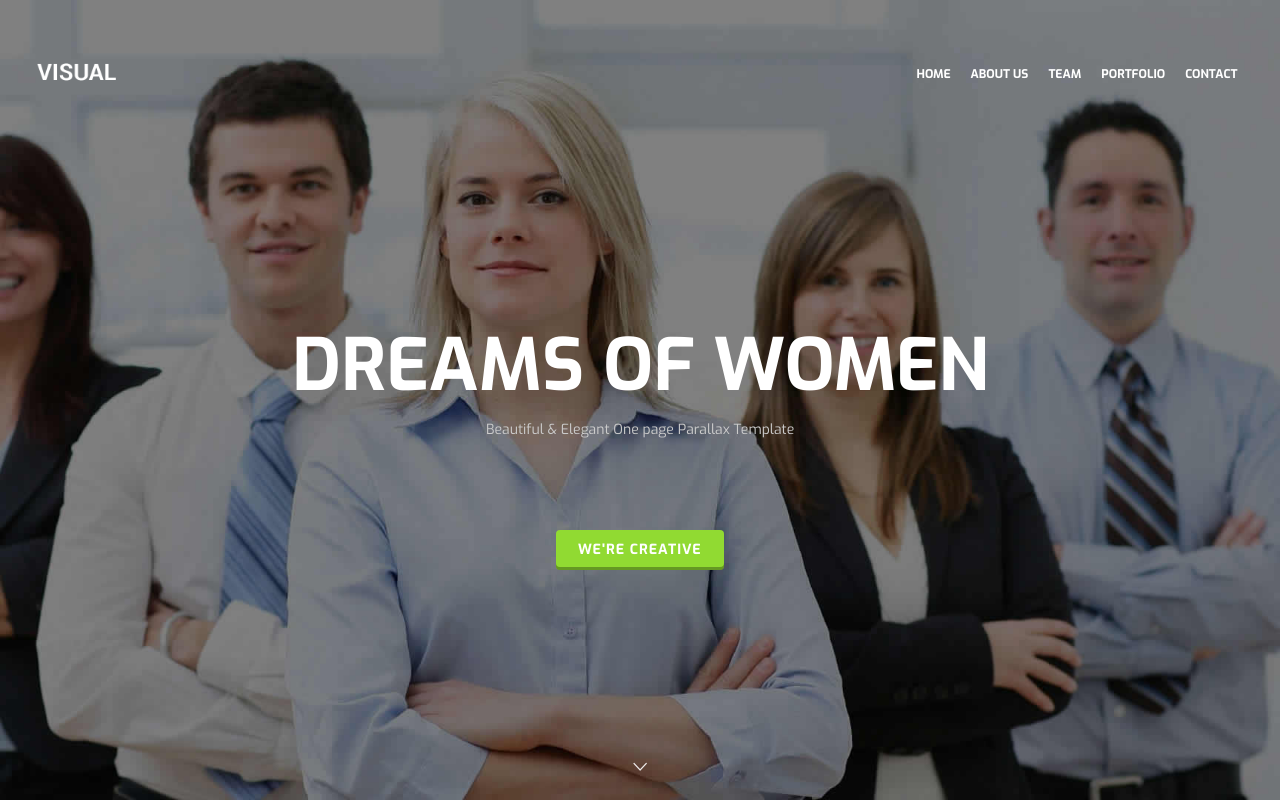
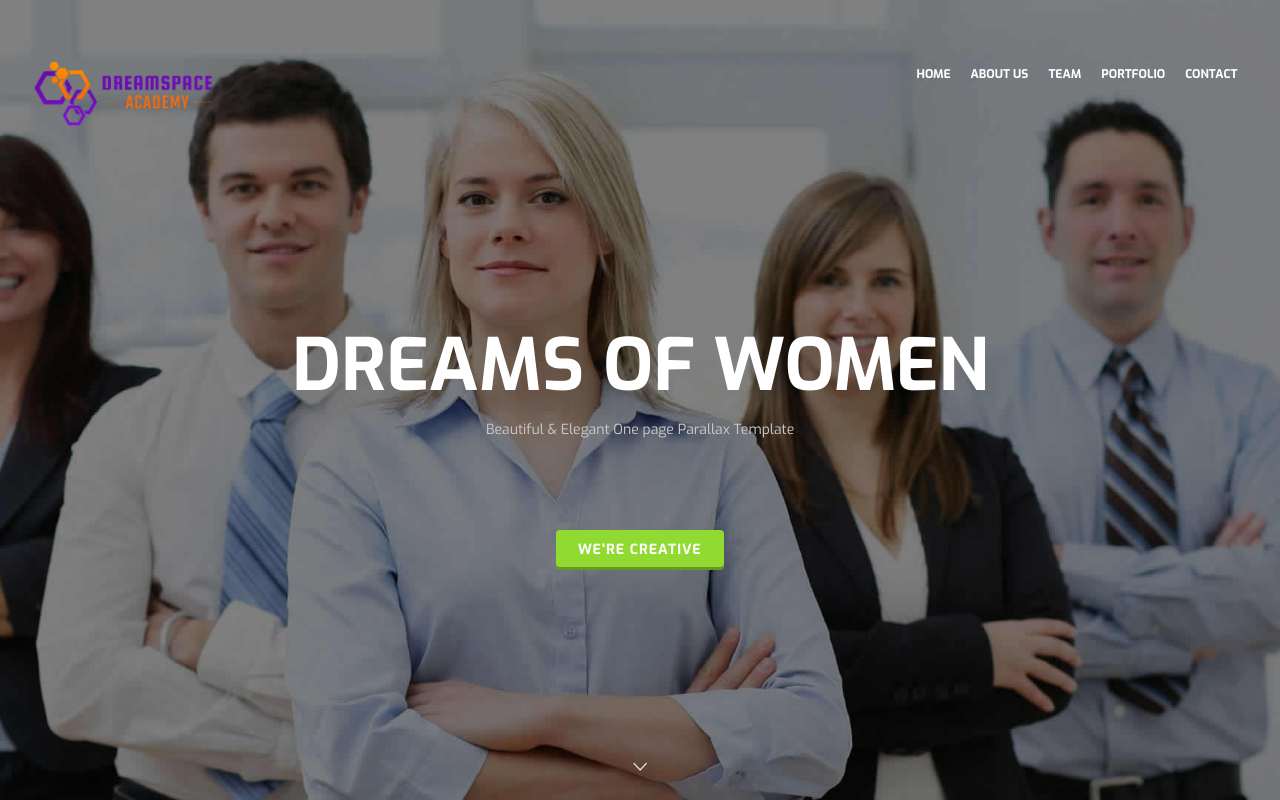
Before and after one commit to Ragappriya/dreams-of--women, a plain HTML site: page visual/index.html in a window 1280 px wide. Shown: the top 800 px of the page. Drawn offline with nearby package versions, Linux system fonts and the light colour scheme; some packages are replaced by stand-ins of ours; files whose address does not match are found by name.

Commit message:
perf: add logo

```diff
--- a/visual/index.html
+++ b/visual/index.html
@@ -65,7 +65,7 @@
             <span class="icon-bar"></span>
             </button>
             <a class="navbar-brand to-top" rel="home" href="#">
-               <img src="img/assets/logo-white.png" alt="Visual" class="logo-big">
+               <img src="img/logo/logo-dsa.png" alt="dreams-of-women" class="logo-big">
                <img src="img/assets/logo-dark.png" alt="Visual" class="logo-small">
             </a>
          </div>
```
